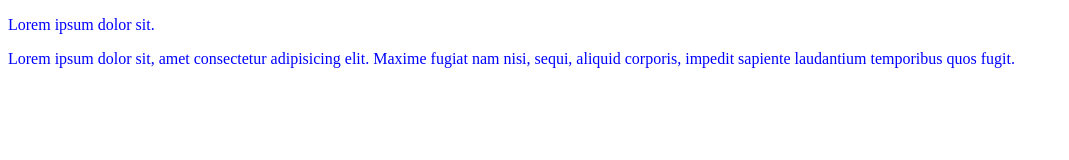
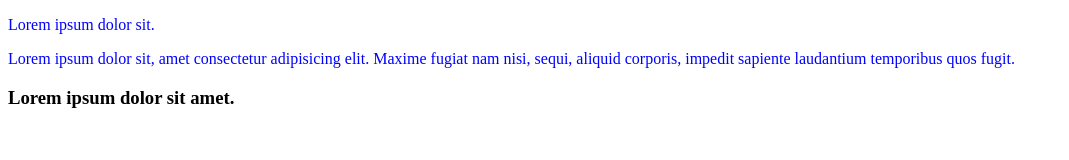
Before and after one commit to RaghavTayal-1728/localRepo, a plain HTML site: page index.html in a window 1280 px wide. Shown: the whole page, without its empty margins (0-1069 px from the left). Drawn offline with Linux system fonts and the light colour scheme.

Commit message:
add head 2

```diff
--- a/index.html
+++ b/index.html
@@ -13,5 +13,8 @@
     <div class="fea1">
         <p>Lorem ipsum dolor sit, amet consectetur adipisicing elit. Maxime fugiat nam nisi, sequi, aliquid corporis, impedit sapiente laudantium temporibus quos fugit.</p>
     </div>
+    <h3>
+        Lorem ipsum dolor sit amet.
+    </h3>
 </body>
 </html>
```
